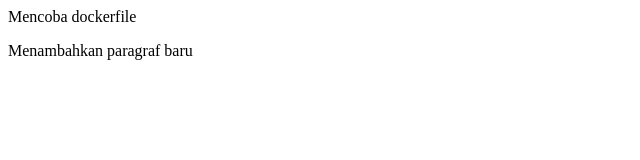
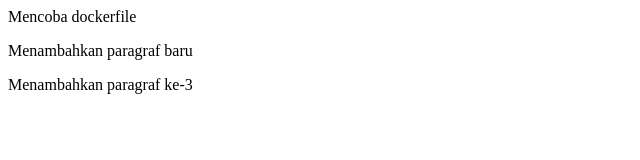
Before and after one commit to Rhae24/nginx-custom, a plain HTML site: page index.html in a window 1280 px wide. Shown: the whole page, without its empty margins (0-640 px from the left). Drawn offline with Linux system fonts and the light colour scheme.

Commit message:
Update index.html

```diff
--- a/index.html
+++ b/index.html
@@ -1,2 +1,3 @@
 <p>Mencoba dockerfile</p>
 <p>Menambahkan paragraf baru</p>
+<p>Menambahkan paragraf ke-3</p>
```
